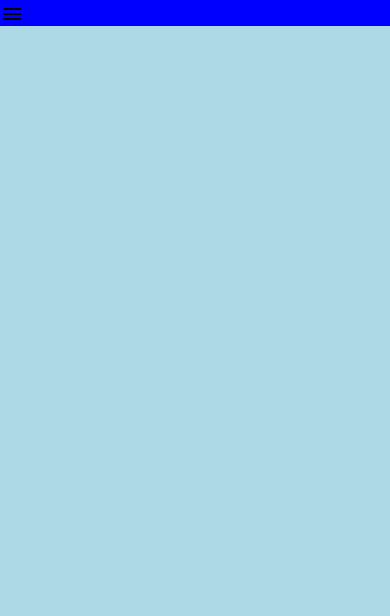
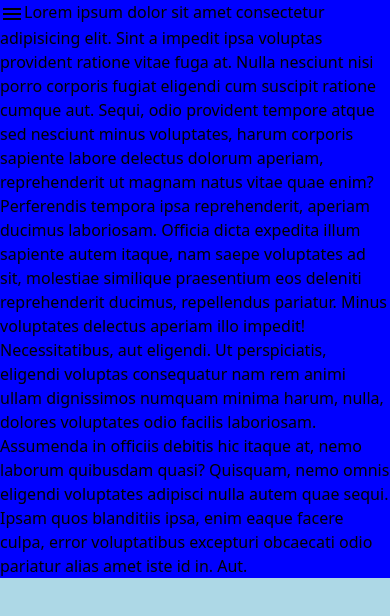
Before and after one commit to oo11boy/Dashboard-CURD-NextJs, a Next.js app: page / in a window 390 px wide. Shown: the top 616 px of the page. Built offline with nearby package versions, Linux system fonts and the light colour scheme.

Commit message:
sidebar responsived

```diff
--- a/src/Components/Content/Content.js
+++ b/src/Components/Content/Content.js
@@ -6,6 +6,11 @@ export default function Content({width}) {
     <div className={`${width} content`}>
       <div className="headnav">
         <HideViewSideBar />
+        Lorem ipsum dolor sit amet consectetur adipisicing elit. Sint a impedit ipsa voluptas provident ratione vitae fuga at. Nulla nesciunt nisi porro corporis fugiat eligendi cum suscipit ratione cumque aut.
+        Sequi, odio provident tempore atque sed nesciunt minus voluptates, harum corporis sapiente labore delectus dolorum aperiam, reprehenderit ut magnam natus vitae quae enim? Perferendis tempora ipsa reprehenderit, aperiam ducimus laboriosam.
+        Officia dicta expedita illum sapiente autem itaque, nam saepe voluptates ad sit, molestiae similique praesentium eos deleniti reprehenderit ducimus, repellendus pariatur. Minus voluptates delectus aperiam illo impedit! Necessitatibus, aut eligendi.
+        Ut perspiciatis, eligendi voluptas consequatur nam rem animi ullam dignissimos numquam minima harum, nulla, dolores voluptates odio facilis laboriosam. Assumenda in officiis debitis hic itaque at, nemo laborum quibusdam quasi?
+        Quisquam, nemo omnis eligendi voluptates adipisci nulla autem quae sequi. Ipsam quos blanditiis ipsa, enim eaque facere culpa, error voluptatibus excepturi obcaecati odio pariatur alias amet iste id in. Aut.
       </div>
     </div>
   );
--- a/src/Components/SideBar/SideBar.css
+++ b/src/Components/SideBar/SideBar.css
@@ -1,9 +1,32 @@
 .hidesidebar{
-   transform: translate(-1000px);
-   transition: all 1s ease;
+  overflow: hidden;
+  transition: all 0.5s ease;
+
+}
+.hidesidebar *{
+  transform: translate(-1000px);
+  transition: all 0.5s ease;
+}
+.showsidebar {
+  overflow: visible;
+  transition: all 0.5s ease;
+
 }
 
-.showsidebar{
-    transform: translate(0);
-    transition: all 1s ease;
+.showsidebar *{
+  transform: translate(0);
+  transition: all 0.5s ease;
 }
+
+@keyframes hidesidebar {
+  0%{transform: translate(1000px);}
+}
+.cancelicon {
+  display: none;
+}
+
+@media only screen and (max-width: 900px) {
+  .cancelicon {
+    display: flex;
+  }
+}
--- a/src/Components/SideBar/SideBar.js
+++ b/src/Components/SideBar/SideBar.js
@@ -1,20 +1,25 @@
 // sidebar container
-"use client"
+"use client";
 import React, { useContext } from "react";
 import ItemsSideBar from "./SideBarComponents/ItemSideBar/ItemSideBar";
 import DashboardIcon from "@mui/icons-material/Dashboard";
 import LayersIcon from "@mui/icons-material/Layers";
-import './SideBar.css'
+import CancelIcon from "@mui/icons-material/Cancel";
+import "./SideBar.css";
 import { HideViewSideBarContext } from "@/ContextApi/HideViewSideBarContext";
 export const sidebaritems = [
   { name: "Dashboard", src: "../", icon: <DashboardIcon className="mr-2" /> },
   { name: "Pages", src: "../", icon: <LayersIcon className="mr-2" /> },
 ];
-export default function SideBar({width}) {
-
-    const {SideBarStatus}=useContext(HideViewSideBarContext)
+export default function SideBar({ width }) {
+  const { SideBarStatus ,setSideBarStatus } = useContext(HideViewSideBarContext);
   return (
-    <div className={`${SideBarStatus ? 'showsidebar':'hidesidebar'} ${width} sidebar flex flex-col align-middle justify-start bg-slate-950 h-lvh`}>
+    <div
+      className={`${
+        SideBarStatus ? "showsidebar" : "hidesidebar"
+      } ${width} sidebar flex flex-col align-middle justify-start bg-slate-950 h-lvh`}
+    >
+      <CancelIcon onClick={()=>setSideBarStatus(false)} className="text-white m-2 cancelicon text-2xl cursor-pointer" />
       <ItemsSideBar sidebaritems={sidebaritems} />
     </div>
   );
--- a/src/app/globals.css
+++ b/src/app/globals.css
@@ -2,33 +2,44 @@
 @tailwind components;
 @tailwind utilities;
 
-body{
+body {
   width: 100%;
 }
-.dshcontainer{
+.dshcontainer {
   display: flex;
   align-items: flex-start;
   justify-content: flex-start;
-  width: 100%!important;
+  width: 100% !important;
 }
-.dshcontainer .sidebar{
-width: 20%;
+.dshcontainer .sidebar {
+  width: 20%;
 }
-.dshcontainer .content{
-  width: 80%;
+.dshcontainer .content {
+  width: 100%;
   background-color: blue;
 }
 
-@media only screen and (max-width: 600px) {
+@media only screen and (max-width: 900px) {
   body {
     background-color: lightblue;
+  }
+  .dshcontainer {
+    position: relative;
+  }
+
+  .dshcontainer .sidebar {
+    width: 90%;
+    position: absolute;
+    left: 0;
+    top: 0;
+  }
+  .dshcontainer .content {
+    width: 100%;
+    background-color: blue;
   }
 }
 
 
-.wi-100{
-  width: 100%!important;
+.wi-0 {
+  width: 0 !important;
 }
-.wi-0{
-  width: 0!important;
-}
--- a/src/app/page.js
+++ b/src/app/page.js
@@ -10,7 +10,7 @@ export default function page() {
   return (
     <div className="dshcontainer">
       <SideBar width={!SideBarStatus && "wi-0"} />
-      <Content width={"wi-100"} />
+      <Content  />
     </div>
   );
 }
```
Also changed, not shown: src/Components/SideBar/SideBarComponents/HideViewSideBar.js (+12 -7 lines).
